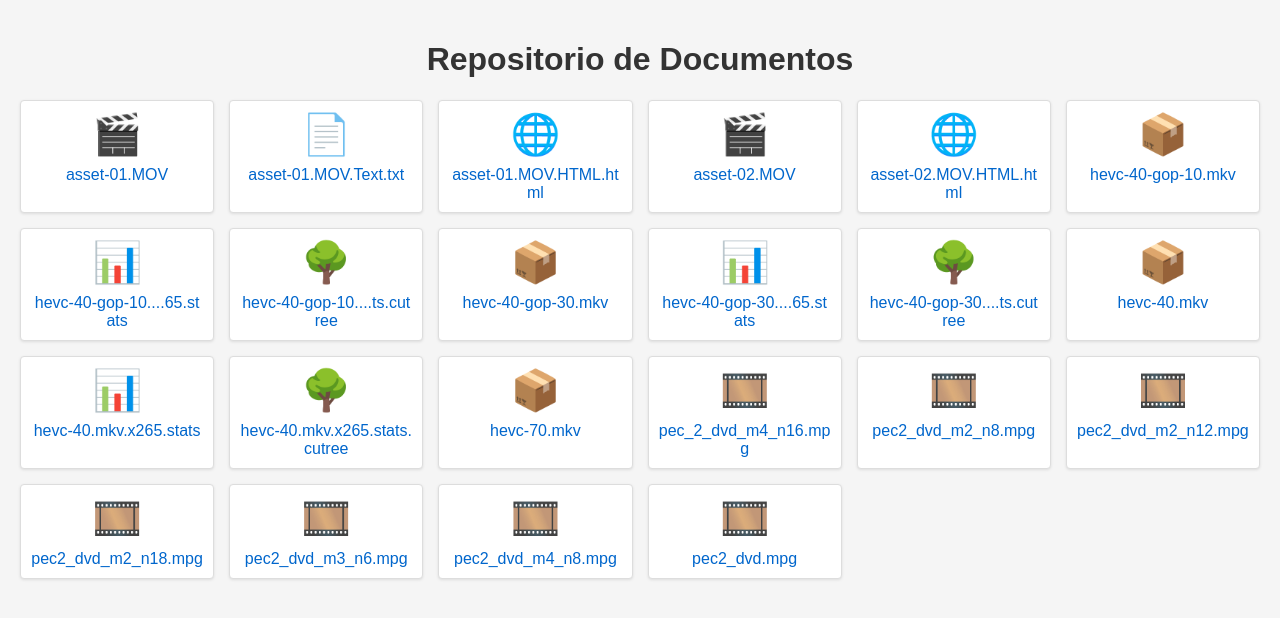
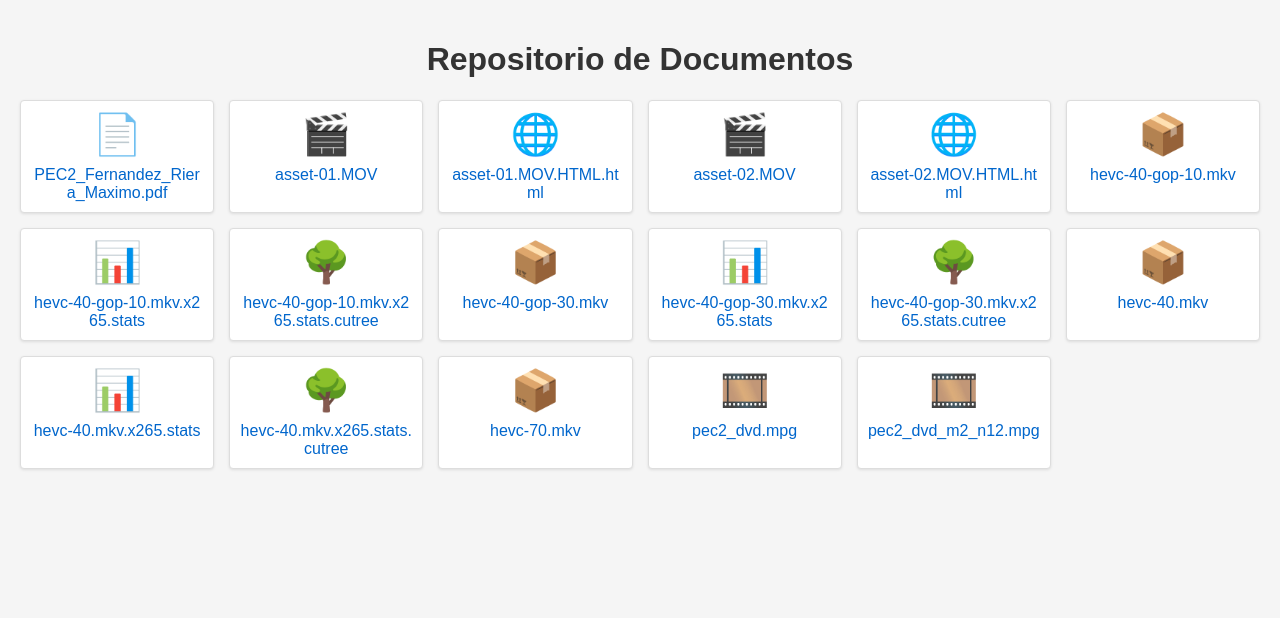
Before and after one commit to maximofernandezriera/PPD-pec2, a plain HTML site: page index.html in a window 1280 px wide. Drawn offline with Linux system fonts and the light colour scheme.

Commit message:
Update index.html

```diff
--- a/index.html
+++ b/index.html
@@ -29,6 +29,8 @@
       box-shadow: 0 1px 3px rgba(0,0,0,0.1);
     }
     .file-item a {
+      display: block;
+      margin-top: 8px;
       text-decoration: none;
       color: #0066cc;
       word-break: break-all;
@@ -38,8 +40,6 @@
     }
     .file-icon {
       font-size: 40px;
-      display: block;
-      margin-bottom: 8px;
     }
   </style>
 </head>
@@ -49,92 +49,79 @@
 
   <div class="file-grid">
     <div class="file-item">
+      <span class="file-icon">📄</span>
+      <a href="PEC2_Fernandez_Riera_Maximo.pdf">PEC2_Fernandez_Riera_Maximo.pdf</a>
+    </div>
+
+    <div class="file-item">
       <span class="file-icon">🎬</span>
-      <a href="asset-01.MOV" download>asset-01.MOV</a>
-    </div>
-    <div class="file-item">
-      <span class="file-icon">📄</span>
-      <a href="asset-01.MOV.Text.txt" download>asset-01.MOV.Text.txt</a>
+      <a href="asset-01.MOV">asset-01.MOV</a>
     </div>
     <div class="file-item">
       <span class="file-icon">🌐</span>
-      <a href="asset-01.MOV.HTML.html" download>asset-01.MOV.HTML.html</a>
+      <a href="asset-01.MOV.HTML.html">asset-01.MOV.HTML.html</a>
     </div>
+
     <div class="file-item">
       <span class="file-icon">🎬</span>
-      <a href="asset-02.MOV" download>asset-02.MOV</a>
+      <a href="asset-02.MOV">asset-02.MOV</a>
     </div>
     <div class="file-item">
       <span class="file-icon">🌐</span>
-      <a href="asset-02.MOV.HTML.html" download>asset-02.MOV.HTML.html</a>
+      <a href="asset-02.MOV.HTML.html">asset-02.MOV.HTML.html</a>
     </div>
+
     <div class="file-item">
       <span class="file-icon">📦</span>
-      <a href="hevc-40-gop-10.mkv" download>hevc-40-gop-10.mkv</a>
+      <a href="hevc-40-gop-10.mkv">hevc-40-gop-10.mkv</a>
     </div>
     <div class="file-item">
       <span class="file-icon">📊</span>
-      <a href="hevc-40-gop-10....65.stats" download>hevc-40-gop-10....65.stats</a>
+      <a href="hevc-40-gop-10.mkv.x265.stats">hevc-40-gop-10.mkv.x265.stats</a>
     </div>
     <div class="file-item">
       <span class="file-icon">🌳</span>
-      <a href="hevc-40-gop-10....ts.cutree" download>hevc-40-gop-10....ts.cutree</a>
+      <a href="hevc-40-gop-10.mkv.x265.stats.cutree">hevc-40-gop-10.mkv.x265.stats.cutree</a>
     </div>
+
     <div class="file-item">
       <span class="file-icon">📦</span>
-      <a href="hevc-40-gop-30.mkv" download>hevc-40-gop-30.mkv</a>
+      <a href="hevc-40-gop-30.mkv">hevc-40-gop-30.mkv</a>
     </div>
     <div class="file-item">
       <span class="file-icon">📊</span>
-      <a href="hevc-40-gop-30....65.stats" download>hevc-40-gop-30....65.stats</a>
+      <a href="hevc-40-gop-30.mkv.x265.stats">hevc-40-gop-30.mkv.x265.stats</a>
     </div>
     <div class="file-item">
       <span class="file-icon">🌳</span>
-      <a href="hevc-40-gop-30....ts.cutree" download>hevc-40-gop-30....ts.cutree</a>
+      <a href="hevc-40-gop-30.mkv.x265.stats.cutree">hevc-40-gop-30.mkv.x265.stats.cutree</a>
     </div>
+
     <div class="file-item">
       <span class="file-icon">📦</span>
-      <a href="hevc-40.mkv" download>hevc-40.mkv</a>
+      <a href="hevc-40.mkv">hevc-40.mkv</a>
     </div>
     <div class="file-item">
       <span class="file-icon">📊</span>
-      <a href="hevc-40.mkv.x265.stats" download>hevc-40.mkv.x265.stats</a>
+      <a href="hevc-40.mkv.x265.stats">hevc-40.mkv.x265.stats</a>
     </div>
     <div class="file-item">
       <span class="file-icon">🌳</span>
-      <a href="hevc-40.mkv.x265.stats.cutree" download>hevc-40.mkv.x265.stats.cutree</a>
+      <a href="hevc-40.mkv.x265.stats.cutree">hevc-40.mkv.x265.stats.cutree</a>
     </div>
+
     <div class="file-item">
       <span class="file-icon">📦</span>
-      <a href="hevc-70.mkv" download>hevc-70.mkv</a>
+      <a href="hevc-70.mkv">hevc-70.mkv</a>
+    </div>
+
+    <div class="file-item">
+      <span class="file-icon">🎞️</span>
+      <a href="pec2_dvd.mpg">pec2_dvd.mpg</a>
     </div>
     <div class="file-item">
       <span class="file-icon">🎞️</span>
-      <a href="pec_2_dvd_m4_n16.mpg" download>pec_2_dvd_m4_n16.mpg</a>
-    </div>
-    <div class="file-item">
-      <span class="file-icon">🎞️</span>
-      <a href="pec2_dvd_m2_n8.mpg" download>pec2_dvd_m2_n8.mpg</a>
-    </div>
-    <div class="file-item">
-      <span class="file-icon">🎞️</span>
-      <a href="pec2_dvd_m2_n12.mpg" download>pec2_dvd_m2_n12.mpg</a>
-    </div>
-    <div class="file-item">
-      <span class="file-icon">🎞️</span>
-      <a href="pec2_dvd_m2_n18.mpg" download>pec2_dvd_m2_n18.mpg</a>
-    </div>
-    <div class="file-item">
-      <span class="file-icon">🎞️</span>
-      <a href="pec2_dvd_m3_n6.mpg" download>pec2_dvd_m3_n6.mpg</a>
-    </div>
-    <div class="file-item">
-      <span class="file-icon">🎞️</span>
-      <a href="pec2_dvd_m4_n8.mpg" download>pec2_dvd_m4_n8.mpg</a>
-    </div>
-    <div class="file-item">
-      <span class="file-icon">🎞️</span>
-      <a href="pec2_dvd.mpg" download>pec2_dvd.mpg</a>
+      <a href="pec2_dvd_m2_n12.mpg">pec2_dvd_m2_n12.mpg</a>
     </div>
   </div>
 
```
